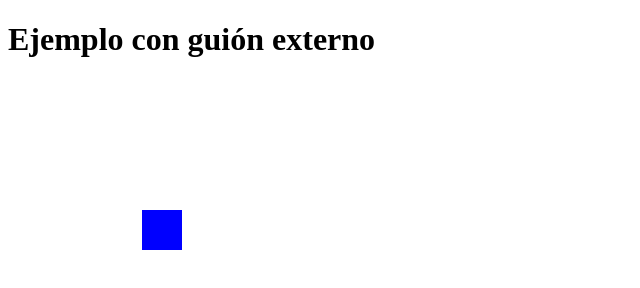
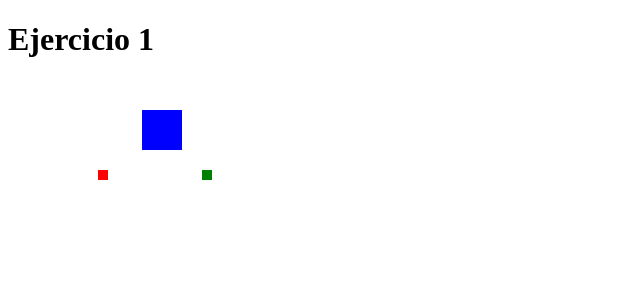
Before and after one commit to AlfredoSM/AlfredoSM.github.io, a plain HTML site: page rv/Ejercicio1.html in a window 1280 px wide. Shown: the whole page, without its empty margins (0-640 px from the left). Drawn offline with Linux system fonts and the light colour scheme.

Commit message:
Update Ejercicio1.html

```diff
--- a/rv/Ejercicio1.html
+++ b/rv/Ejercicio1.html
@@ -5,11 +5,11 @@
     <title>Ejercicio 1</title>
   </head>
   <body>
-    <h1>Ejemplo con guión externo</h1>
-    <canvas id="elRojo" width="100" height="200">
+    <h1>Ejercicio 1</h1>
+    <canvas id="elRojo" width="100" height="100">
     &iexcl;No funciona!
     </canvas>
-    <canvas id="elVerde" width="200" height="100">
+    <canvas id="elVerde" width="100" height="100">
     &iexcl;No funciona!
     </canvas>
     <canvas id="elAzul" width="100" height="100">
@@ -20,14 +20,14 @@
     var elRojo = document.getElementById("elRojo");
     var contexto = elRojo.getContext("2d");
       contexto.fillStyle="red";
-      contexto.fillRect(100, 100, 50, 50);
+      contexto.fillRect(90, 90, 50, 50);
     </script>
 
     <script>
     var elVerde = document.getElementById("elVerde");
     var contexto1= elVerde.getContext("2d");
      contexto1.fillStyle="green";
-     contexto1.fillRect(150, 150, 50, 50);
+     contexto1.fillRect(90, 90, 50, 50);
     </script>
 
     <script>
```
